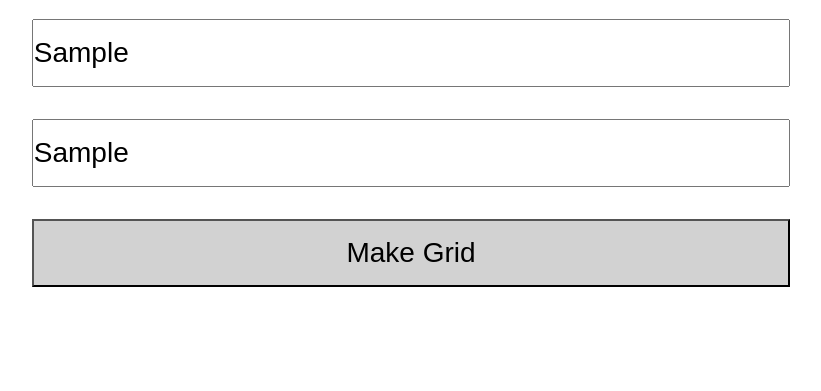
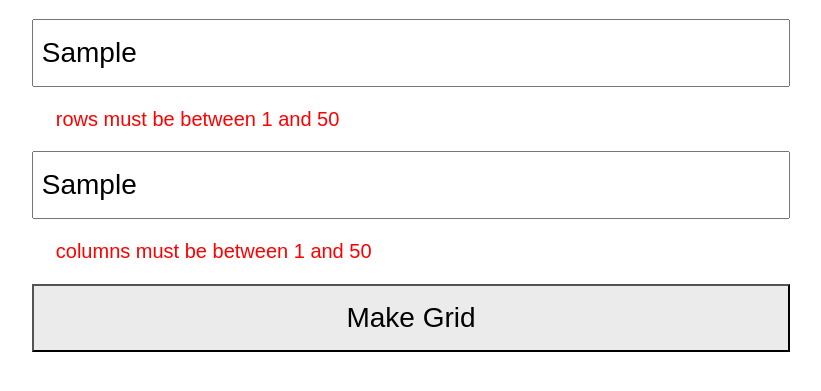
Before and after one commit to hdelarosa86/acme-grid-maker, a plain HTML site: page index.html in a window 1280 px wide. Both pictures are taken after typing "Sample", "Sample" into the empty fields and a click on the button "Make Grid". Shown: the part 69-460 px from the top of the page, without its empty margins (229-1050 px from the left). Drawn offline with Linux system fonts and the light colour scheme.

Commit message:
Added "1-50" error notification, fixed styles, refractror js code

```diff
--- a/index.html
+++ b/index.html
@@ -10,12 +10,23 @@
   <body>
     <h1>Acme Grid Maker</h1>
     <form>
-      <input type="text" id="row-input" class="fullwidth" />
-      <input type="text" id="cell-input" class="fullwidth" />
+      <input type="text" id="row-input" class="fullwidth" placeholder="rows" />
+      <span id="row-span-warning" class="input-warning hidden"
+        >rows must be between 1 and 50</span
+      >
+      <input
+        type="text"
+        id="cell-input"
+        class="fullwidth"
+        placeholder="columns"
+      />
+      <span id="column-span-warning" class="input-warning hidden"
+        >columns must be between 1 and 50</span
+      >
       <button class="fullwidth">Make Grid</button>
     </form>
     <div id="grid"></div>
-    <div>
+    <div id="idx-container">
       <span id="row-idx" class="hidden"></span>
       <span id="cell-idx" class="hidden"></span>
     </div>
@@ -45,6 +56,8 @@
     };
 
     const createGrid = evt => {
+      let buildrows = false;
+      let buildcells = false;
       const rows = document.querySelector('#row-input').value;
       const columns = document.querySelector('#cell-input').value;
       document.querySelector('#grid').innerHTML = null;
@@ -55,14 +68,23 @@
         });
       }
 
-      if (
-        (rows === '' || rows === null) ||
-        (columns === '' || columns === null)
-      ) {
-        alert('provide input');
-      } else if (isNaN(rows) || isNaN(columns)) {
-        alert('provide numbers');
+      if (rows < 1 || rows > 50 || isNaN(rows)) {
+        document.querySelector('#row-span-warning').classList.remove('hidden');
       } else {
+        document.querySelector('#row-span-warning').classList.add('hidden');
+        buildrows = true;
+      }
+
+      if (columns < 1 || columns > 50 || isNaN(columns)) {
+        document
+          .querySelector('#column-span-warning')
+          .classList.remove('hidden');
+      } else {
+        document.querySelector('#column-span-warning').classList.add('hidden');
+        buildcells = true;
+      }
+
+      if (buildrows && buildcells) {
         for (let i = 0; i < rows; i++) {
           render('<div class="row"></div>', document.querySelector('#grid'));
           for (let j = 0; j < columns; j++) {
@@ -73,13 +95,15 @@
           }
         }
         document.querySelectorAll('#row-idx, #cell-idx').forEach(node => {
+          node.innerText = '';
           node.classList.remove('hidden');
+        });
+
+        document.querySelectorAll('.cell').forEach(node => {
+          node.addEventListener('click', selected);
         });
       }
 
-      document.querySelectorAll('.cell').forEach(node => {
-        node.addEventListener('click', selected);
-      });
       evt.preventDefault();
     };
 
--- a/styles.css
+++ b/styles.css
@@ -7,29 +7,52 @@ body {
 }
 form {
   width: 60%;
+  display: flex;
+  flex-direction: column;
+  align-content: space-between;
+  margin-bottom: 2rem;
 }
 input,
 button {
-  margin-bottom: 2rem;
   padding-top: 1rem;
   padding-bottom: 1rem;
   font-size: 1.75rem;
 }
+input {
+  padding-left: 0.5rem;
+}
 button {
   cursor: pointer;
-  background-color: rgb(210, 210, 210);
+  background-color: rgb(235, 235, 235);
+}
+button:hover {
+  background-color: rgb(220, 220, 220);
+}
+span {
+  font-size: 1.25rem;
+  padding: 1.3rem 0;
+}
+#grid {
+  margin-bottom: 1rem;
+}
+#idx-container {
+  width: 15%;
+  display: flex;
+  justify-content: space-evenly;
 }
 .fullwidth {
   width: 100%;
   margin-left: 0;
   margin-right: 0;
-  padding-left: 0;
-  padding-right: 0;
   display: block;
   box-sizing: border-box;
 }
+.input-warning {
+  color: red;
+  padding-left: 1.5rem;
+}
 .hidden {
-  display: none;
+  visibility: hidden;
 }
 .row {
   display: flex;
@@ -40,5 +63,5 @@ button {
   height: 50px;
 }
 .selected {
-    background-color: #2b90ff;
+  background-color: #2b90ff;
 }
```
